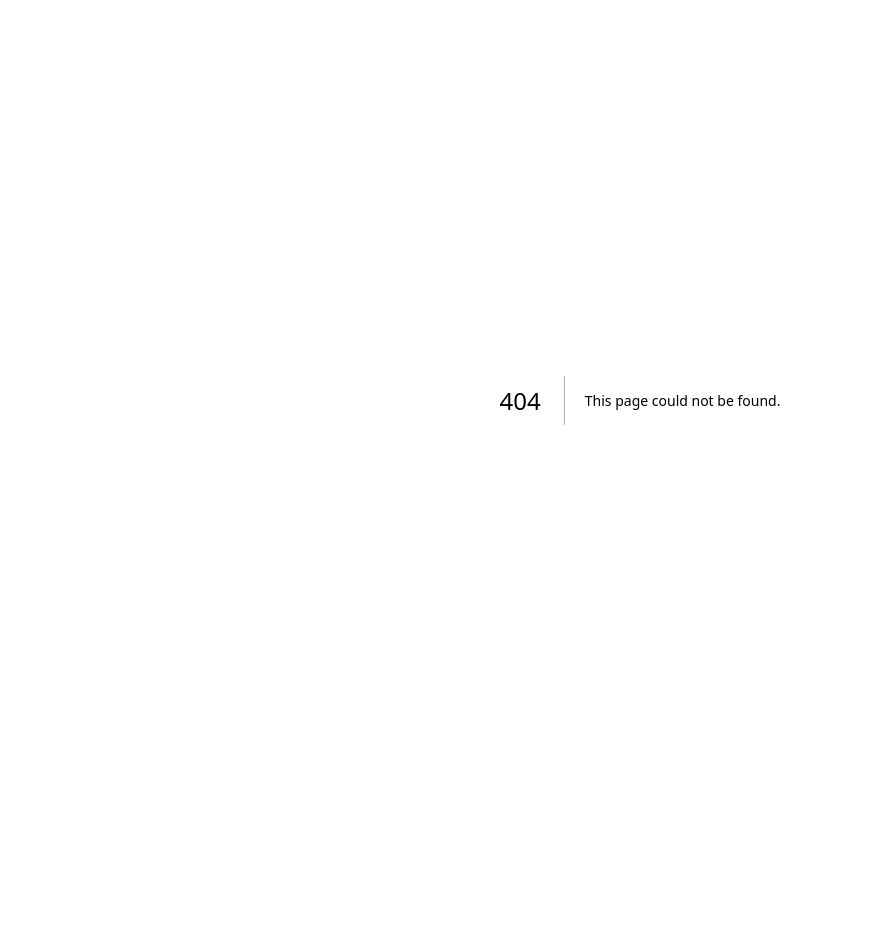
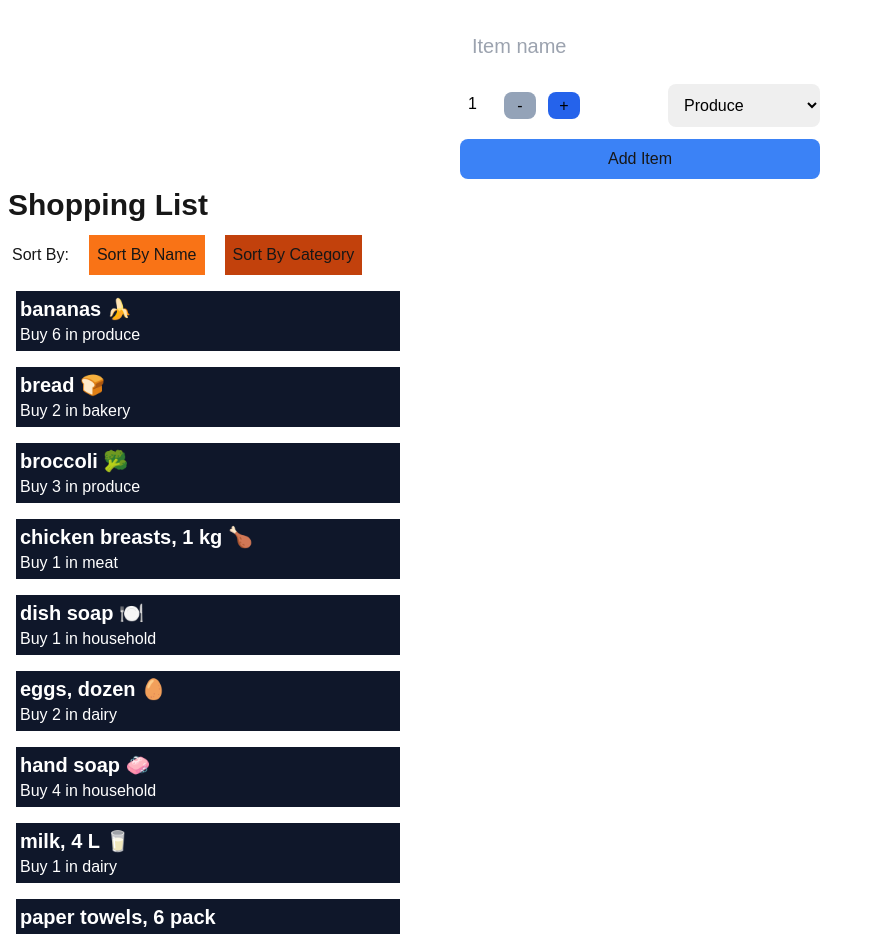
Before and after one commit to parampatani04/cprg306-assignments, a Next.js app: page /week-7 in a window 1280 px wide. Before the commit this address had no page. Shown: the top 934 px of the page, without its empty margins (0-874 px from the left). Before the commit the page ends 800 px from the top, so only its background shows below. Built offline with nearby package versions, Linux system fonts and the light colour scheme.

Commit message:
week-7 complete

```diff
--- /dev/null
+++ b/app/week-7/item-list.js
@@ -0,0 +1,53 @@
+"use client"
+
+import React, { useState } from "react";
+import Item from './item'
+
+
+function ItemList({ items }) {
+    const [sortBy, setSortBy] = useState('name');
+
+    const sortedArray = [...items].sort((a, b) => {
+            if (sortBy === 'name') {
+                if (a.name < b.name) return -1;
+                if (a.name > b.name) return 1;
+                return 0;
+            }
+            else if (sortBy === 'category') {
+                if (a.category < b.category) return -1;
+                if (a.category > b.category) return 1;
+                return 0;
+            }
+        })
+
+
+    return(
+      <div>
+        <h1 className="text-3xl font-bold m-2">Shopping List</h1>
+        <div className="flex items-center gap-5 m-3">
+            <p>Sort By: </p>
+            <button
+            onClick={() => setSortBy("name")}
+            className={`p-2 ${
+                sortBy === 'name' ? 'bg-orange-500' : 'bg-orange-700'
+            }`}>
+                Sort By Name
+            </button>
+            <button
+            onClick={() => setSortBy("category")}
+            className={`p-2 ${
+                sortBy === 'category' ? 'bg-orange-500' : 'bg-orange-700'
+            }`}>
+                Sort By Category
+            </button>
+        </div>
+        <ul className="text-white">
+            {sortedArray.map((item, index) => (
+                <Item key={item.id} name={item.name} quantity={item.quantity} category={item.category} />
+                ))}
+        </ul>
+        </div>
+    )
+}
+
+export default ItemList
--- /dev/null
+++ b/app/week-7/item.js
@@ -0,0 +1,13 @@
+import React from "react";
+
+
+function Item({name, quantity, category}) {
+    return(
+        <li className="list-none bg-slate-900 m-4 p-1 max-w-sm">
+            <h1 className="text-xl font-bold">{name}</h1>
+            <p>Buy {quantity} in {category}</p>
+        </li>
+    )
+}
+
+export default Item
--- /dev/null
+++ b/app/week-7/item.json
@@ -0,0 +1,74 @@
+[
+    {
+      "id": "1h2GJKH12gkHG31h1H",
+      "name": "milk, 4 L 🥛",
+      "quantity": 1,
+      "category": "dairy"
+    },
+    {
+      "id": "2KJH3k2j3H1k2J3K1H",
+      "name": "bread 🍞",
+      "quantity": 2,
+      "category": "bakery"
+    },
+    {
+      "id": "3h2KJH3k2j3H1k2J3",
+      "name": "eggs, dozen 🥚",
+      "quantity": 2,
+      "category": "dairy"
+    },
+    {
+      "id": "4k2J3K1H2GJKH12gk",
+      "name": "bananas 🍌",
+      "quantity": 6,
+      "category": "produce"
+    },
+    {
+      "id": "5H1h1H2KJH3k2j3H",
+      "name": "broccoli 🥦",
+      "quantity": 3,
+      "category": "produce"
+    },
+    {
+      "id": "6H1k2J3K1H2GJKH1",
+      "name": "chicken breasts, 1 kg 🍗",
+      "quantity": 1,
+      "category": "meat"
+    },
+    {
+      "id": "7gkHG31h1H2KJH3k",
+      "name": "pasta sauce 🍝",
+      "quantity": 3,
+      "category": "canned goods"
+    },
+    {
+      "id": "8j3H1k2J3K1H2GJK",
+      "name": "spaghetti, 454 g 🍝",
+      "quantity": 2,
+      "category": "dry goods"
+    },
+    {
+      "id": "9H12gkHG31h1H2KJ",
+      "name": "toilet paper, 12 pack 🧻",
+      "quantity": 1,
+      "category": "household"
+    },
+    {
+      "id": "10H3k2j3H1k2J3K1",
+      "name": "paper towels, 6 pack",
+      "quantity": 1,
+      "category": "household"
+    },
+    {
+      "id": "11k2J3K1H2GJKH12",
+      "name": "dish soap 🍽️",
+      "quantity": 1,
+      "category": "household"
+    },
+    {
+      "id": "12GJKH12gkHG31h1",
+      "name": "hand soap 🧼",
+      "quantity": 4,
+      "category": "household"
+    }
+  ]
--- /dev/null
+++ b/app/week-7/new-item.js
@@ -0,0 +1,69 @@
+"use client"
+
+import React, { useState } from 'react';
+
+function NewItem({ onAddItem }) {
+    const [quantity, setQuantity] = useState(1);
+    const [name, setName] = useState("");
+    const [category, setCategory] = useState("Produce");
+
+    const increment = () => setQuantity(quantity + 1);
+
+    const decrement = () => setQuantity(quantity- 1);
+
+    const handleSubmit = (event) => {
+        event.preventDefault();
+        const item = { id : Math.random().toString(36).substr(2, 9), name, quantity, category };
+        console.log(item);
+        onAddItem(item);
+        setQuantity(1);
+        setName("");
+        setCategory("Produce");
+    }
+
+    return(
+        <main className="flex justify-center">
+
+            <form onSubmit={(e) => handleSubmit(e)}>
+            <input
+            type="text"
+            className="rounded-lg w-full p-3 mt-5 mb-3 text-black text-xl"
+            value={name}
+            onChange={(e) => {
+                setName(e.target.value);
+            }}
+            placeholder="Item name"
+            required
+            />
+            <div className="flex gap-20 mb-3">
+            <div className="flex justify-between bg-white text-black p-2 rounded-lg w-32">
+            <p>{quantity}</p>
+                <div className="flex gap-1">
+                <button type="button" onClick={decrement} className="bg-blue-600 hover:bg-blue-500 rounded-lg disabled:bg-slate-400 w-8" disabled={quantity===1}>-</button><br />
+                <button type="button" onClick={increment} className="bg-blue-600 hover:bg-blue-500 rounded-lg disabled:bg-slate-400 w-8 ml-1" disabled={quantity===20}>+</button>
+            </div>
+            </div>
+            <select onChange={(e) => setCategory(e.target.value)} className="rounded-lg text-black p-3">
+                <option value="Produce">Produce</option>
+                <option value="Dairy">Dairy</option>
+                <option value="Bakery">Bakery</option>
+                <option value="Meat">Meat</option>
+                <option value="Frozen Foods">Frozen Foods</option>
+                <option value="Canned Goods">Canned Goods</option>
+                <option value="Dry Goods">Dry Goods</option>
+                <option value="Beverages">Beverages</option>
+                <option value="Snacks">Snacks</option>
+                <option value="Household">Household</option>
+                <option value="Other">Other</option>
+            </select>
+            </div>
+
+            <button type="submit" className="rounded-lg p-2 bg-blue-500 hover:bg-blue-700 w-full">Add Item</button>
+            </form>
+
+        </main>
+    )
+}
+
+
+export default NewItem
--- /dev/null
+++ b/app/week-7/page.js
@@ -0,0 +1,22 @@
+"use client"
+
+import React, { useState } from 'react';
+import ItemList from './item-list'
+import NewItem from './new-item';
+import itemsData from './item.json';
+
+
+export default function Page() {
+
+    const [items, setItems] = useState(itemsData);
+
+    const handleAddItem = (item) => {
+        setItems([...items, item]);
+    }
+    return(
+        <>
+        <NewItem onAddItem={handleAddItem}/>
+        <ItemList items={items}/>
+        </>
+    );
+}
```
